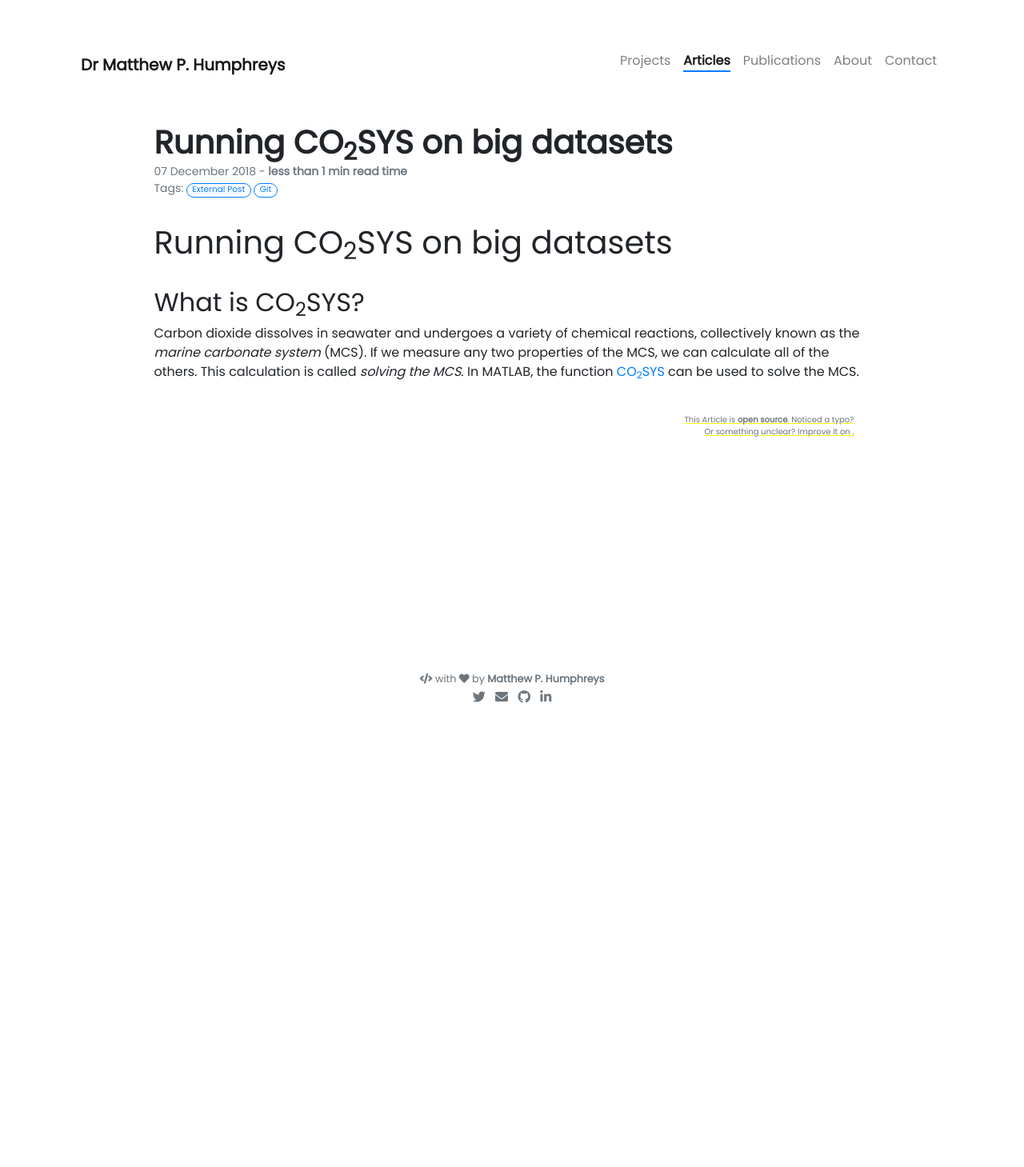
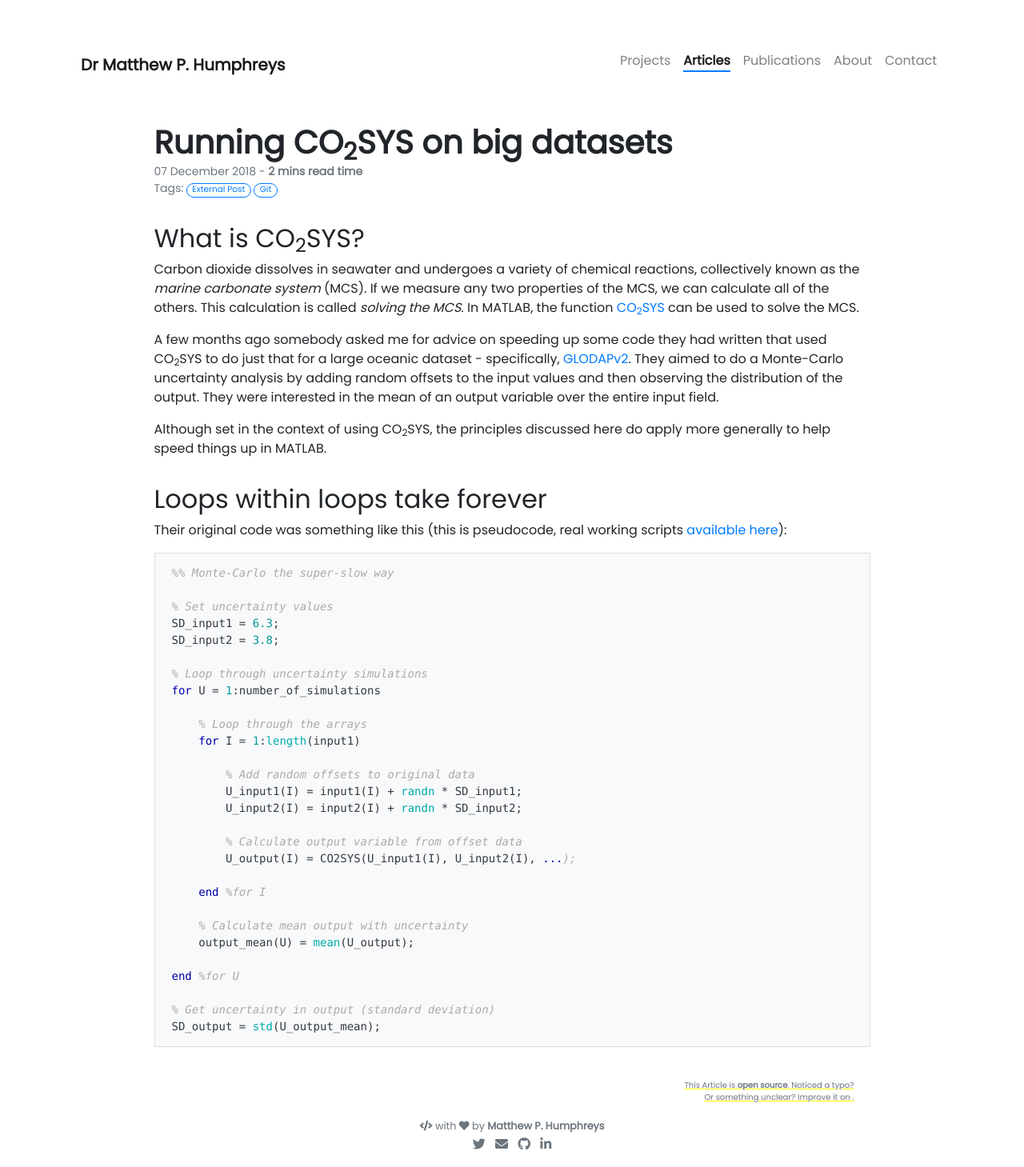
Before and after one commit to mvdh7/mvdh7.github.io, a Jekyll site: the page built from _posts/2018-12-07-running-co2sys-on-big-datasets.md, in a window 1280 px wide. Shown: the whole page at 80% size. Built offline with Jekyll 4.4.1, drawn with Linux system fonts in a browser that asks for light colours; nearby versions of some CDN libraries; our own code applies the rules of GitHub Pages for plain Markdown files; comment, search, counter and statistics services are not loaded; before the commit the page ends 900 px from its top, so only the background shows below that.

Commit message:
Try code

````diff
--- a/_posts/2018-12-07-running-co2sys-on-big-datasets.md
+++ b/_posts/2018-12-07-running-co2sys-on-big-datasets.md
@@ -6,8 +6,45 @@ color: warning
 description: What's the most efficient way to solve a large marine carbonate system dataset using CO<sub>2</sub>SYS in MATLAB?
 ---
 
-# Running CO<sub>2</sub>SYS on big datasets
-
 ## What is CO<sub>2</sub>SYS?
 
 Carbon dioxide dissolves in seawater and undergoes a variety of chemical reactions, collectively known as the *marine carbonate system* (MCS). If we measure any two properties of the MCS, we can calculate all of the others. This calculation is called *solving the MCS*. In MATLAB, the function [CO<sub>2</sub>SYS](https://github.com/jamesorr/CO2SYS-MATLAB) can be used to solve the MCS.
+
+A few months ago somebody asked me for advice on speeding up some code they had written that used CO<sub>2</sub>SYS to do just that for a large oceanic dataset - specifically, [GLODAPv2](https://www.earth-syst-sci-data.net/8/297/2016/). They aimed to do a Monte-Carlo uncertainty analysis by adding random offsets to the input values and then observing the distribution of the output. They were interested in the mean of an output variable over the entire input field.
+
+Although set in the context of using CO<sub>2</sub>SYS, the principles discussed here do apply more generally to help speed things up in MATLAB.
+
+## Loops within loops take forever
+
+Their original code was something like this (this is pseudocode, real working scripts [available here](https://www.dropbox.com/s/0bvmhc3z076p1kw/big_co2sys.m)):
+
+```matlab
+%% Monte-Carlo the super-slow way
+
+% Set uncertainty values
+SD_input1 = 6.3;
+SD_input2 = 3.8;
+
+% Loop through uncertainty simulations
+for U = 1:number_of_simulations
+
+    % Loop through the arrays
+    for I = 1:length(input1)
+
+        % Add random offsets to original data
+        U_input1(I) = input1(I) + randn * SD_input1;
+        U_input2(I) = input2(I) + randn * SD_input2;
+
+        % Calculate output variable from offset data
+        U_output(I) = CO2SYS(U_input1(I), U_input2(I), ...);
+
+    end %for I
+
+    % Calculate mean output with uncertainty
+    output_mean(U) = mean(U_output);
+
+end %for U
+
+% Get uncertainty in output (standard deviation)
+SD_output = std(U_output_mean);
+```
````
